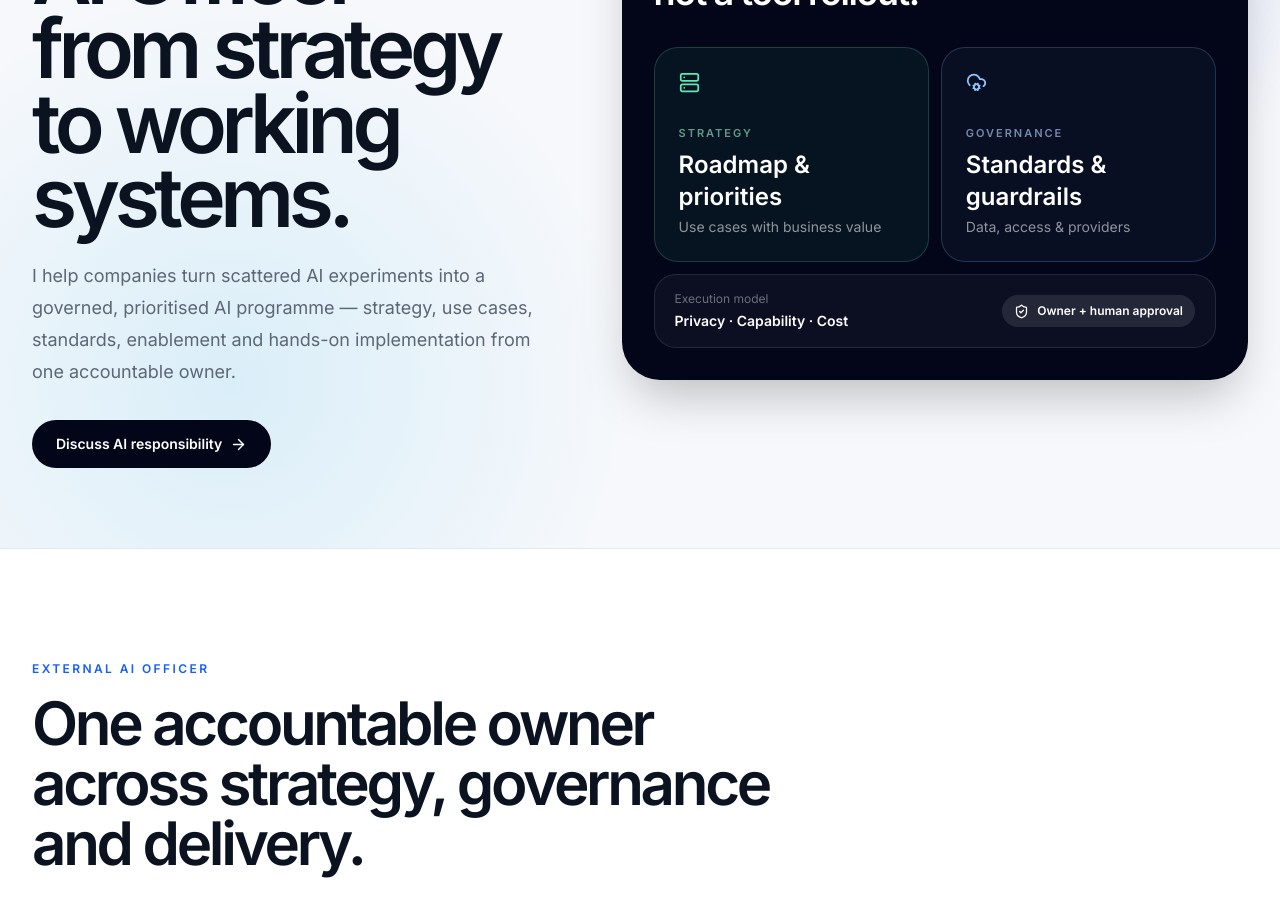
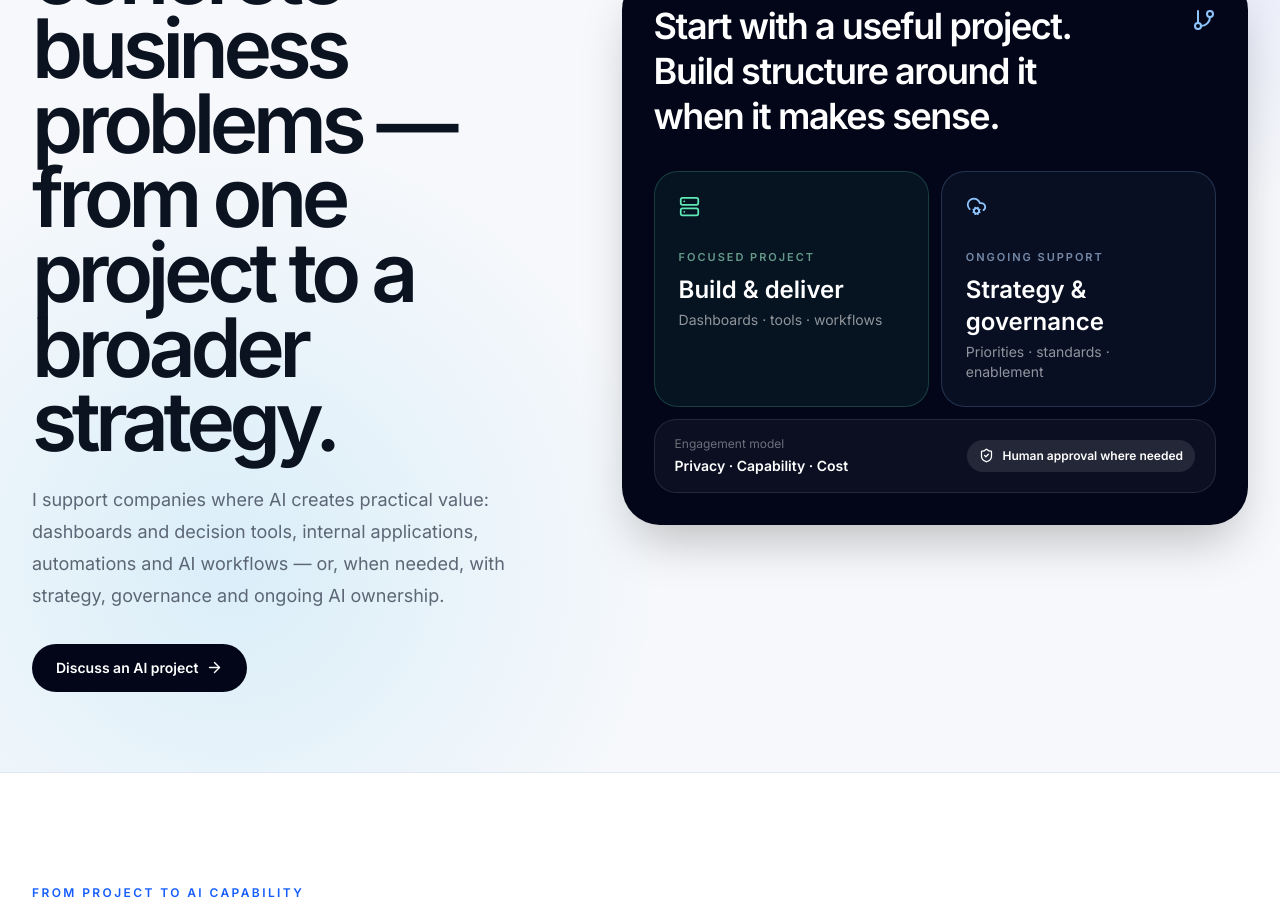
Before and after one commit to rem0ulade/vantura-neu, a Next.js app: page /ai in a window 1280 px wide. Shown: the part 340-1261 px from the top of the page. Built offline with nearby package versions, Linux system fonts and the light colour scheme.

Commit message:
Broaden AI positioning to project delivery

```diff
--- a/app/ai/page.tsx
+++ b/app/ai/page.tsx
@@ -2,8 +2,8 @@ import type { Metadata } from 'next'
 import { LocalizedAIPage } from '@/components/LocalizedAIPage'
 
 export const metadata: Metadata = {
-  title: 'External AI Officer & AI Consulting | Vantura Studios',
-  description: 'External AI leadership for companies: AI strategy, use-case portfolio, governance, enablement and hands-on implementation, backed by agents, local LLMs and privacy-first architectures.',
+  title: 'AI Projects, AI Officer & Consulting | Vantura Studios',
+  description: 'AI projects for companies: dashboards, internal tools, automations and AI workflows — with strategy, governance, enablement and external AI Officer support when needed.',
   alternates: { canonical: '/ai/', languages: { en: '/ai/', de: '/de/ai/' } },
 }
 
--- a/app/de/ai/page.tsx
+++ b/app/de/ai/page.tsx
@@ -2,8 +2,8 @@ import type { Metadata } from 'next'
 import { LocalizedAIPage } from '@/components/LocalizedAIPage'
 
 export const metadata: Metadata = {
-  title: 'Externer AI Officer & KI-Beratung | Vantura Studios',
-  description: 'Externe KI-Verantwortung für Unternehmen: KI-Strategie, Use-Case-Portfolio, Governance, Enablement und technische Umsetzung – ergänzt um Agenten, lokale LLMs und datenschutzorientierte Architekturen.',
+  title: 'KI-Projekte & externer AI Officer | Vantura Studios',
+  description: 'KI-Projekte für Unternehmen: Dashboards, interne Tools, Automationen und KI-Workflows – ergänzt um Strategie, Governance, Enablement und externe AI-Officer-Begleitung bei Bedarf.',
   alternates: { canonical: '/de/ai/', languages: { en: '/ai/', de: '/de/ai/' } },
 }
 
--- a/components/LocalizedAIPage.tsx
+++ b/components/LocalizedAIPage.tsx
@@ -5,27 +5,27 @@ import { LanguageSwitch } from './LanguageSwitch'
 
 const copy = {
   en: {
-    badge: 'External AI Officer · Vantura AI Lab',
-    title: 'Your external AI Officer — from strategy to working systems.',
-    lead: 'I help companies turn scattered AI experiments into a governed, prioritised AI programme — strategy, use cases, standards, enablement and hands-on implementation from one accountable owner.',
-    primary: 'Discuss AI responsibility',
-    visualTitle: 'AI as an operating model — not a tool rollout.',
-    privateZone: 'Strategy',
-    privateMain: 'Roadmap & priorities',
-    privateSub: 'Use cases with business value',
-    cloudZone: 'Governance',
-    cloudMain: 'Standards & guardrails',
-    cloudSub: 'Data, access & providers',
+    badge: 'AI Projects · Strategy · Vantura AI Lab',
+    title: 'AI that solves concrete business problems — from one project to a broader strategy.',
+    lead: 'I support companies where AI creates practical value: dashboards and decision tools, internal applications, automations and AI workflows — or, when needed, with strategy, governance and ongoing AI ownership.',
+    primary: 'Discuss an AI project',
+    visualTitle: 'Start with a useful project. Build structure around it when it makes sense.',
+    privateZone: 'Focused project',
+    privateMain: 'Build & deliver',
+    privateSub: 'Dashboards · tools · workflows',
+    cloudZone: 'Ongoing support',
+    cloudMain: 'Strategy & governance',
+    cloudSub: 'Priorities · standards · enablement',
     approval: 'Critical actions',
-    approvalValue: 'Owner + human approval',
-    routing: 'Execution model',
-    capabilitiesEyebrow: 'External AI Officer',
-    capabilitiesTitle: 'One accountable owner across strategy, governance and delivery.',
+    approvalValue: 'Human approval where needed',
+    routing: 'Engagement model',
+    capabilitiesEyebrow: 'From project to AI capability',
+    capabilitiesTitle: 'A concrete solution when you need one — broader AI guidance when you need more.',
     capabilities: [
-      ['AI strategy & roadmap', 'Define where AI should create value, what comes first and how progress is measured.'],
-      ['Use-case portfolio', 'Identify, prioritise and validate AI opportunities across teams instead of collecting disconnected experiments.'],
-      ['Governance & guardrails', 'Set practical standards for data, tools, providers, approvals and responsible use.'],
-      ['Enablement & implementation', 'Bring teams along, build working systems and turn the roadmap into adopted workflows.'],
+      ['AI projects & prototypes', 'Build focused solutions for a clear business problem — from AI workflows and agents to prototypes that can be tested quickly.'],
+      ['Dashboards & internal tools', 'Create decision dashboards, reporting tools and internal applications that combine data, automation and AI where it adds value.'],
+      ['AI strategy & governance', 'Prioritise use cases, choose tools and providers, and define practical standards for data, access and responsible use.'],
+      ['Enablement & ongoing support', 'Support teams during rollout and, when useful, stay involved as an external AI Officer or long-term implementation partner.'],
     ],
     privacyEyebrow: 'Privacy-first AI',
     privacyTitle: 'Sensitive data does not have to leave controlled infrastructure.',
@@ -35,7 +35,7 @@ const copy = {
     hybridLead: 'Hybrid routing lets each task use the right path instead of forcing one model onto every workload.',
     routes: [['Sensitive data', 'Local / private'], ['Complex reasoning', 'Frontier cloud'], ['High-volume tasks', 'Efficient model'], ['Critical actions', 'Human approval']],
     graceEyebrow: 'Engineering proof',
-    graceTitle: 'Grace — the product behind the advisory work.',
+    graceTitle: 'Grace — proof that the recommendations come from building, not just advising.',
     graceLead: 'I build my own multi-model AI workspace with specialised agents, tools and local/cloud execution. Recommendations are grounded in what can actually be engineered, operated and maintained.',
     gracePoints: ['Multi-model architecture', 'Specialised agents', 'Tool-enabled workflows', 'Local + cloud model paths'],
     graceCta: 'Explore Grace',
@@ -48,31 +48,31 @@ const copy = {
       ['Infrastructure', 'Local inference · Self-hosting · Docker · Hybrid setups'],
       ['Engineering', 'TypeScript · Python · React · Next.js · Supabase'],
     ],
-    cta: 'Need someone to own AI — not just demo it?',
+    cta: 'Have one AI project in mind — or need help finding the right one?',
     back: 'Back to studio',
   },
   de: {
-    badge: 'Externer AI Officer / KI-Beauftragter',
-    title: 'Externer AI Officer — von der Strategie bis zum produktiven KI-System.',
-    lead: 'Ich helfe Unternehmen, aus einzelnen KI-Experimenten ein gesteuertes Programm zu machen — mit Strategie, Use-Case-Portfolio, Standards, Enablement und technischer Umsetzung aus einer Hand.',
-    primary: 'KI-Verantwortung besprechen',
-    visualTitle: 'KI als Unternehmensfunktion — nicht als Tool-Rollout.',
-    privateZone: 'Strategie',
-    privateMain: 'Roadmap & Prioritäten',
-    privateSub: 'Use Cases mit Business-Nutzen',
-    cloudZone: 'Governance',
-    cloudMain: 'Standards & Leitplanken',
-    cloudSub: 'Daten, Zugriffe & Anbieter',
+    badge: 'KI-Projekte · Strategie · Vantura AI Lab',
+    title: 'KI sinnvoll einsetzen — von einzelnen Projekten bis zur strategischen Begleitung.',
+    lead: 'Ich unterstütze Unternehmen dort, wo KI konkret Nutzen schafft: bei Dashboards und Entscheidungstools, internen Anwendungen, Automationen und KI-Workflows — oder bei Bedarf mit Strategie, Governance und laufender KI-Begleitung.',
+    primary: 'KI-Projekt besprechen',
+    visualTitle: 'Mit einem sinnvollen Projekt starten. Struktur aufbauen, wenn sie gebraucht wird.',
+    privateZone: 'Konkretes Projekt',
+    privateMain: 'Bauen & umsetzen',
+    privateSub: 'Dashboards · Tools · Workflows',
+    cloudZone: 'Laufende Begleitung',
+    cloudMain: 'Strategie & Governance',
+    cloudSub: 'Prioritäten · Standards · Enablement',
     approval: 'Kritische Aktionen',
-    approvalValue: 'Owner + Human Approval',
-    routing: 'Operating Model',
-    capabilitiesEyebrow: 'Externer AI Officer',
-    capabilitiesTitle: 'Eine verantwortliche Schnittstelle zwischen Management, Teams und Technologie.',
+    approvalValue: 'Human Approval, wo nötig',
+    routing: 'Zusammenarbeitsmodell',
+    capabilitiesEyebrow: 'Vom Projekt zur KI-Kompetenz',
+    capabilitiesTitle: 'Eine konkrete Lösung, wenn Sie eine brauchen — breitere KI-Begleitung, wenn mehr dahintersteht.',
     capabilities: [
-      ['KI-Strategie & Roadmap', 'Festlegen, wo KI Wert schaffen soll, was zuerst kommt und wie Fortschritt messbar wird.'],
-      ['Use-Case-Portfolio', 'KI-Chancen über Teams hinweg identifizieren, priorisieren und validieren statt isolierte Experimente zu sammeln.'],
-      ['Governance & Leitplanken', 'Praktische Standards für Daten, Tools, Anbieter, Freigaben und verantwortungsvollen Einsatz etablieren.'],
-      ['Enablement & Umsetzung', 'Teams befähigen, funktionierende Systeme bauen und die Roadmap in genutzte Workflows übersetzen.'],
+      ['KI-Projekte & Prototypen', 'Fokussierte Lösungen für ein klares Business-Problem bauen — von KI-Workflows und Agenten bis zu schnell testbaren Prototypen.'],
+      ['Dashboards & interne Tools', 'Entscheidungs-Dashboards, Reporting-Tools und interne Anwendungen entwickeln, die Daten, Automation und KI dort verbinden, wo es sinnvoll ist.'],
+      ['KI-Strategie & Governance', 'Use Cases priorisieren, Tools und Anbieter bewerten und praktische Standards für Daten, Zugriffe und verantwortungsvollen Einsatz definieren.'],
+      ['Enablement & laufende Begleitung', 'Teams bei der Einführung unterstützen und bei Bedarf als externer AI Officer oder langfristiger Umsetzungspartner begleiten.'],
     ],
     privacyEyebrow: 'Privacy-first AI',
     privacyTitle: 'Sensible Daten müssen kontrollierte Infrastruktur nicht verlassen.',
@@ -82,7 +82,7 @@ const copy = {
     hybridLead: 'Hybrides Routing gibt jeder Aufgabe den passenden Modellpfad, statt jeden Workload durch denselben Anbieter zu schicken.',
     routes: [['Sensible Daten', 'Lokal / privat'], ['Komplexes Reasoning', 'Frontier Cloud'], ['Hohes Volumen', 'Effizientes Modell'], ['Kritische Aktionen', 'Human Approval']],
     graceEyebrow: 'Engineering-Beweis',
-    graceTitle: 'Grace — das Produkt hinter der Beratung.',
+    graceTitle: 'Grace — der Beweis, dass die Beratung aus echter Umsetzung kommt.',
     graceLead: 'Ich entwickle selbst einen Multi-Model-AI-Workspace mit spezialisierten Agenten, Tools sowie lokaler und Cloud-Ausführung. Empfehlungen basieren damit auf dem, was sich technisch wirklich bauen, betreiben und warten lässt.',
     gracePoints: ['Multi-Model-Architektur', 'Spezialisierte Agenten', 'Tool-fähige Workflows', 'Lokale + Cloud-Modellpfade'],
     graceCta: 'Grace ansehen',
@@ -95,7 +95,7 @@ const copy = {
       ['Infrastruktur', 'Local Inference · Self-Hosting · Docker · Hybrid-Setups'],
       ['Engineering', 'TypeScript · Python · React · Next.js · Supabase'],
     ],
-    cta: 'Sie brauchen jemanden, der KI wirklich verantwortet — nicht nur demonstriert?',
+    cta: 'Sie haben ein konkretes KI-Projekt — oder wollen herausfinden, welches sich wirklich lohnt?',
     back: 'Zurück zum Studio',
   },
 } as const
--- a/components/LocalizedLanding.tsx
+++ b/components/LocalizedLanding.tsx
@@ -12,7 +12,7 @@ const copy = {
     portfolio: 'Selected work by Jonathan Kokalj', portfolioText: 'Software, data systems, AI products and selected client work.', portfolioCta: 'View portfolio',
     items: [
       { word: 'Data', title: 'Reporting & Dashboards', label: 'Analytics Lab', description: 'Reporting systems, forecasts and dashboards that turn scattered information into decisions.', href: '/reporting/', icon: BarChart3, visual: 'data' },
-      { word: 'AI', title: 'AI Officer & Applied AI', label: 'AI Lab', description: 'External AI leadership, strategy, governance and hands-on implementation — from use-case portfolio to agents and private AI systems.', href: '/ai/', icon: BrainCircuit, visual: 'ai' },
+      { word: 'AI', title: 'AI Projects & AI Officer', label: 'AI Lab', description: 'Dashboards, internal tools, automations and AI workflows — plus strategy, governance and ongoing AI support when a project grows beyond implementation.', href: '/ai/', icon: BrainCircuit, visual: 'ai' },
       { word: 'Software', title: 'Projects', label: 'Product Studio', description: 'Apps, internal tools, automations and MVPs — designed, built and launched around the real problem.', href: '/projects/', icon: Code2, visual: 'software' },
       { word: 'Design', title: 'Creative Design', label: 'Design Studio', description: 'Web design, campaign creatives, ads, banners and visual systems for a clear and coherent brand presence.', href: '/design/', icon: Palette, visual: 'design' },
     ],
@@ -22,7 +22,7 @@ const copy = {
     portfolio: 'Ausgewählte Arbeiten von Jonathan Kokalj', portfolioText: 'Software, Datensysteme, KI-Produkte und ausgewählte Kundenprojekte.', portfolioCta: 'Portfolio ansehen',
     items: [
       { word: 'Data', title: 'Reporting & Dashboards', label: 'Analytics Lab', description: 'Reporting-Systeme, Forecasts und Dashboards, die verteilte Informationen in Entscheidungen übersetzen.', href: '/de/reporting/', icon: BarChart3, visual: 'data' },
-      { word: 'AI', title: 'AI Officer & KI-Umsetzung', label: 'AI Lab', description: 'Externe KI-Verantwortung, Strategie, Governance und technische Umsetzung — vom Use-Case-Portfolio bis zu Agenten und privaten KI-Systemen.', href: '/de/ai/', icon: BrainCircuit, visual: 'ai' },
+      { word: 'AI', title: 'KI-Projekte & AI Officer', label: 'AI Lab', description: 'Dashboards, interne Tools, Automationen und KI-Workflows — plus Strategie, Governance und laufende Begleitung, wenn aus einem Projekt mehr wird.', href: '/de/ai/', icon: BrainCircuit, visual: 'ai' },
       { word: 'Software', title: 'Projekte', label: 'Product Studio', description: 'Apps, interne Tools, Automationen und MVPs — geplant, gebaut und veröffentlicht rund um das echte Problem.', href: '/de/projects/', icon: Code2, visual: 'software' },
       { word: 'Design', title: 'Creative Design', label: 'Design Studio', description: 'Webdesign, Kampagnenmotive, Ads, Banner und visuelle Systeme für einen klaren, konsistenten Markenauftritt.', href: '/de/design/', icon: Palette, visual: 'design' },
     ],
@@ -33,7 +33,7 @@ function Preview({ type }: { type: string }) {
   if (type === 'data') return <div className="grid h-full grid-cols-6 items-end gap-3 p-8">{[42,66,54,82,70,94].map((height,index)=><div key={index} className="rounded-t-2xl bg-blue-500/75 shadow-[0_12px_30px_rgba(59,130,246,.18)] transition-all duration-700" style={{height:`${height}%`}} />)}</div>
   if (type === 'software') return <div className="flex h-full items-center justify-center p-8"><div className="w-full max-w-sm space-y-3">{['Concept','Build','Launch'].map((step,index)=><div key={step} className={`rounded-2xl border p-5 text-sm font-medium shadow-sm transition-all duration-500 ${index===1?'translate-x-5 border-slate-800 bg-slate-950 text-white':'border-white/80 bg-white/85'}`}>{step}<span className="float-right text-xs opacity-50">0{index+1}</span></div>)}</div></div>
   if (type === 'design') return <div className="grid h-full grid-cols-2 gap-4 p-8"><div className="rounded-[28px] bg-gradient-to-br from-fuchsia-400 to-violet-600"/><div className="rounded-[28px] bg-white shadow-xl"/><div className="col-span-2 rounded-[28px] bg-amber-300"/></div>
-  if (type === 'ai') return <div className="flex h-full items-center justify-center p-8"><div className="w-full max-w-md rounded-[30px] bg-slate-950 p-6 text-white shadow-2xl"><div className="flex items-center justify-between"><div><div className="text-[10px] font-semibold uppercase tracking-[.18em] text-white/35">External AI Officer</div><div className="mt-1 text-lg font-semibold">Strategy · Governance · Delivery</div></div><BrainCircuit className="text-blue-300" size={22}/></div><div className="mt-6 space-y-3">{[['Strategy','Roadmap'],['Governance','Guardrails'],['Delivery','Working systems']].map(([from,to],index)=><div key={from} className="grid grid-cols-[1fr_auto_1fr] items-center gap-3 rounded-2xl border border-white/10 bg-white/[.05] px-4 py-3"><span className="text-xs text-white/55">{from}</span><ArrowRight size={12} className="text-white/20"/><span className={`rounded-lg px-2 py-1.5 text-right text-[10px] font-semibold ${index===0?'bg-emerald-300/10 text-emerald-200':'bg-blue-300/10 text-blue-200'}`}>{to}</span></div>)}</div></div></div>
+  if (type === 'ai') return <div className="flex h-full items-center justify-center p-8"><div className="w-full max-w-md rounded-[30px] bg-slate-950 p-6 text-white shadow-2xl"><div className="flex items-center justify-between"><div><div className="text-[10px] font-semibold uppercase tracking-[.18em] text-white/35">AI projects & guidance</div><div className="mt-1 text-lg font-semibold">Build · Improve · Scale</div></div><BrainCircuit className="text-blue-300" size={22}/></div><div className="mt-6 space-y-3">{[['Dashboards','Decision tools'],['Automation','AI workflows'],['Scale','Strategy & governance']].map(([from,to],index)=><div key={from} className="grid grid-cols-[1fr_auto_1fr] items-center gap-3 rounded-2xl border border-white/10 bg-white/[.05] px-4 py-3"><span className="text-xs text-white/55">{from}</span><ArrowRight size={12} className="text-white/20"/><span className={`rounded-lg px-2 py-1.5 text-right text-[10px] font-semibold ${index===0?'bg-emerald-300/10 text-emerald-200':'bg-blue-300/10 text-blue-200'}`}>{to}</span></div>)}</div></div></div>
   return null
 }
 
```
